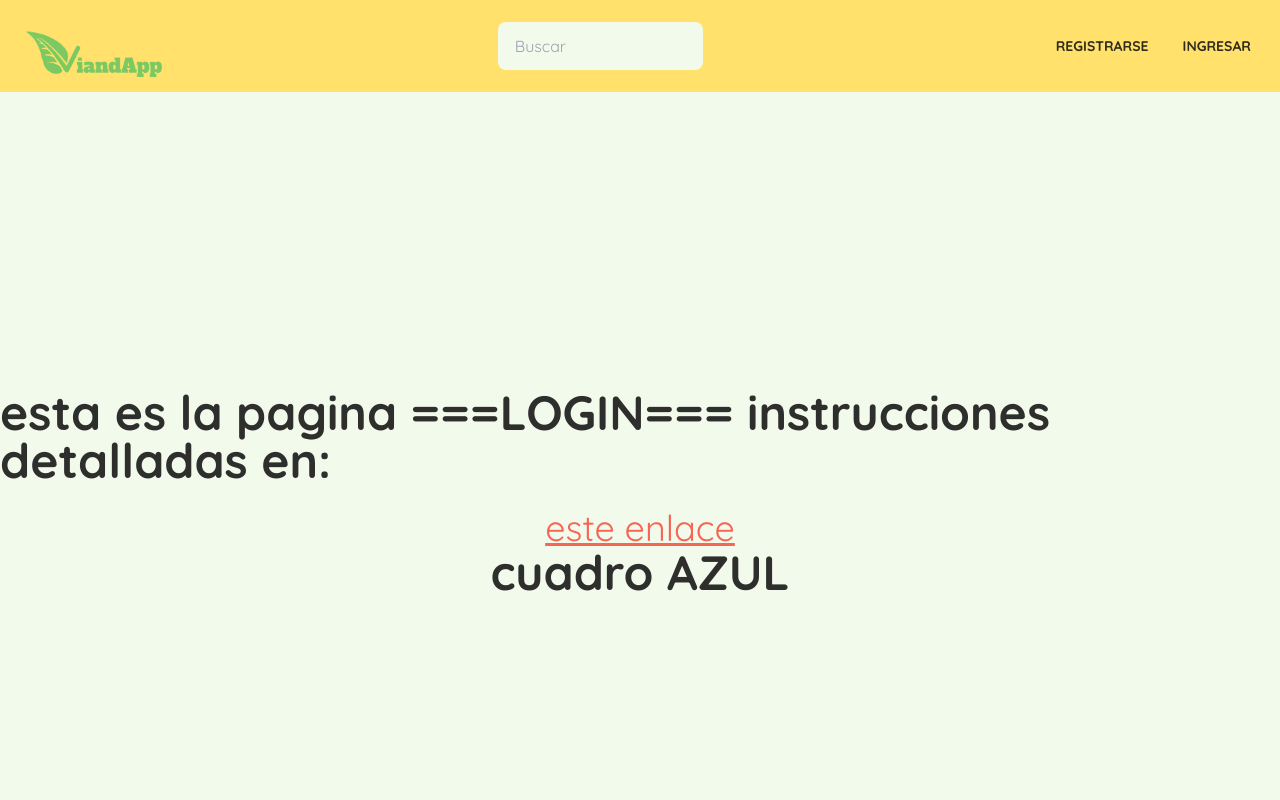
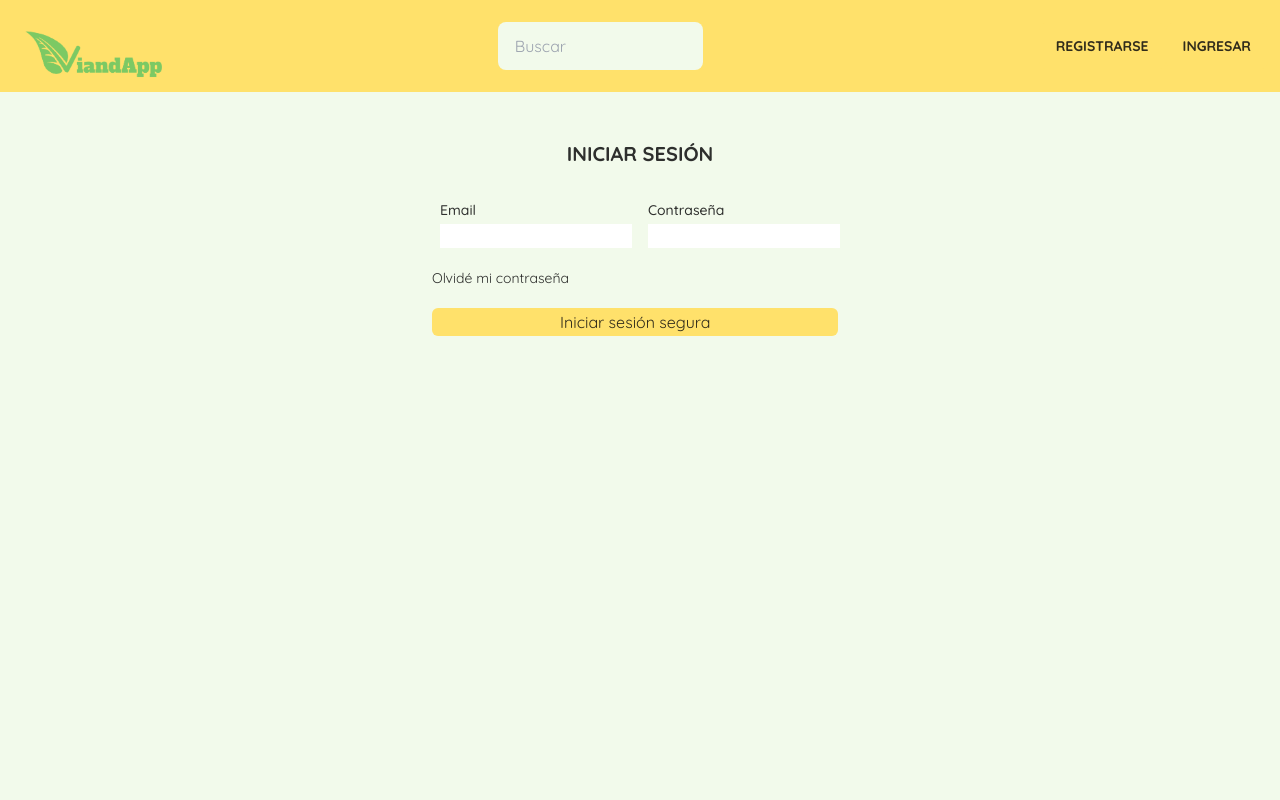
Before and after one commit to ProyectoFinal-Henry/Vianda-app, a Next.js app: page /catalog/login in a window 1280 px wide. Shown: the top 800 px of the page. Built offline with nearby package versions, Linux system fonts and the light colour scheme.

Commit message:
Login-Front

```diff
--- a/src/app/catalog/login/page.jsx
+++ b/src/app/catalog/login/page.jsx
@@ -1,18 +1,65 @@
+"use client"
+
+import Link from "next/link"
+import { useState } from 'react'
+
 const LoginCatalogPage = () => {
+
+  const [formData, setFormData] = useState({
+    email: "",
+    password: "",
+  });
+
+  const handleSubmit = (e) => {
+    e.preventDefault();
+    console.log(formData);
+  };
+
   return (
-    <div>
-      <div className="min-h-screen flex flex-col justify-center items-center ">
-        <p className=" font-extrabold text-5xl"> esta es la pagina ===LOGIN=== instrucciones detalladas en:</p>
-        <a
-          className="link-warning text-4xl mt-6 underline"
-          href="https://www.figma.com/file/bpUgGbzgpoCTcaLObvrISu/viandapp?type=design&node-id=0%3A1&mode=design&t=kKJfBQeBZBaNaiHA-1"
-          target="_blank"
-        >
-          este enlace
-        </a>
-        <p className=" font-extrabold text-5xl"> cuadro AZUL</p>
+    <>
+      <div className="min-h-screen flex flex-col mt-12 items-center ">
+        <h1 className="text-xl font-bold uppercase">INICIAR SESIÓN</h1>
+        <form onSubmit={handleSubmit}>
+          <div className="flex flex-row mt-8">
+            <div className="flex flex-col mx-2">
+              <span className="label-text text-sm font-medium mb-1">Email</span>
+              <input
+                className="w-48"
+                type="text"
+                value={formData.email}
+                onChange={(e) =>
+                  setFormData({ ...formData, email: e.target.value })
+                }
+              />
+            </div>
+            <div className="flex flex-col mx-2">
+              <span className="label-text text-sm font-medium mb-1">Contraseña</span>
+              <input
+                className="w-48"
+                type="password"
+                value={formData.password}
+                onChange={(e) =>
+                  setFormData({ ...formData, password: e.target.value })
+                }
+              />
+            </div>
+          </div>
+          <div className="flex mt-5 text-sm">
+            <Link
+              href="">Olvidé mi contraseña
+            </Link>
+          </div>
+          <div className="flex mt-5">
+            <button
+              type="submit"
+              className="btn-primary px-32 py-0.5 rounded-md"
+            >
+              Iniciar sesión segura
+            </button>
+          </div>
+        </form>
       </div>
-    </div>
+    </>
   )
 }
 
```
